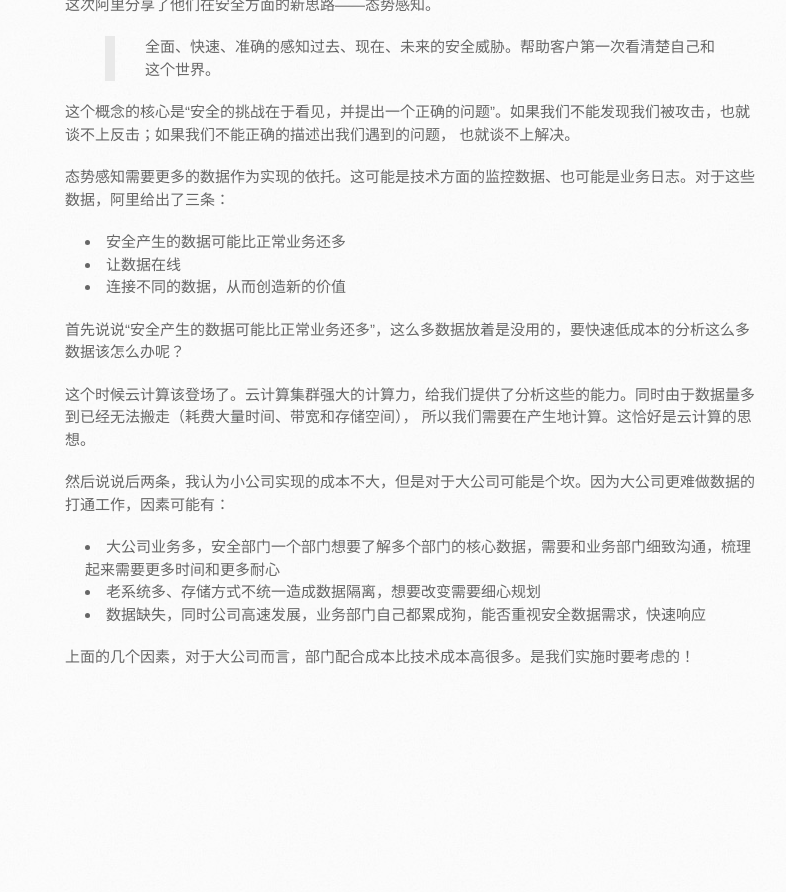
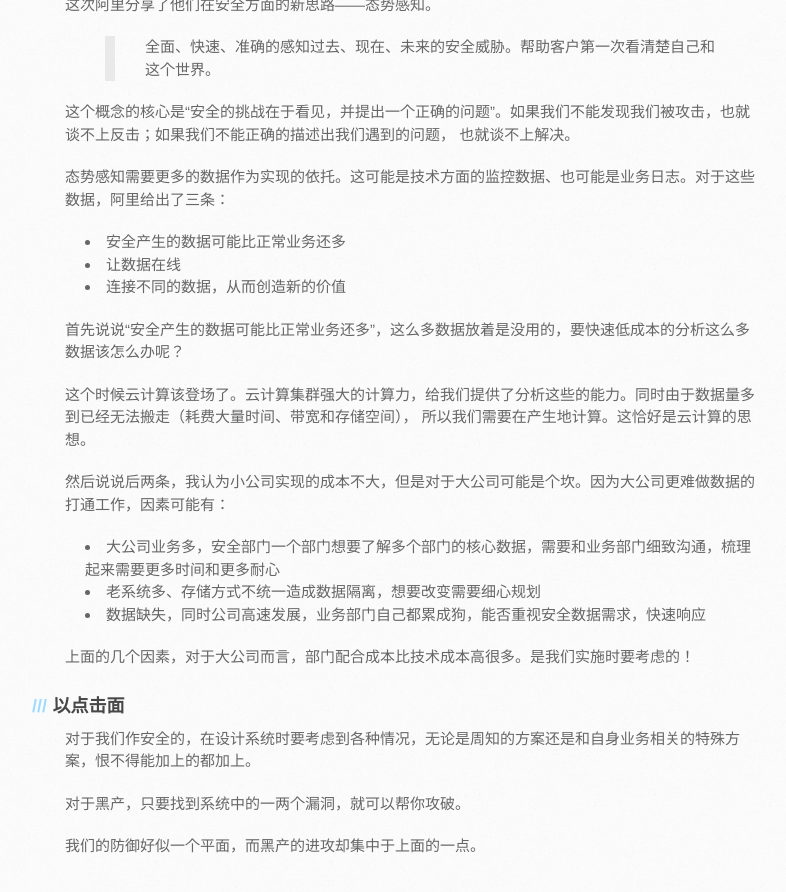
Before and after one commit to WalterInSH/walterinsh.github.io, a Jekyll site: the page built from _posts/2015-07-13-2015-alibaba-security-summit-review.md, in a window 1280 px wide and 900 px high, scrolled down 2683 px. Shown: the top 892 px of the window, without its empty margins (105-891 px from the left). Built offline with Jekyll 4.4.1, drawn with Linux system fonts in a browser that asks for light colours; some web fonts are replaced; Markdown is read by kramdown in place of the engine named in the settings; comment, search, counter and statistics services are not loaded; before the commit the page ends 3394 px from its top, so only the background shows below that.

Commit message:
add content

```diff
--- a/_posts/2015-07-13-2015-alibaba-security-summit-review.md
+++ b/_posts/2015-07-13-2015-alibaba-security-summit-review.md
@@ -113,3 +113,11 @@ APP运行时增加威胁感知。也就是APP会检测当前手机是否是ROOT
 * 数据缺失，同时公司高速发展，业务部门自己都累成狗，能否重视安全数据需求，快速响应
 
 上面的几个因素，对于大公司而言，部门配合成本比技术成本高很多。是我们实施时要考虑的！
+
+###以点击面
+
+对于我们作安全的，在设计系统时要考虑到各种情况，无论是周知的方案还是和自身业务相关的特殊方案，恨不得能加上的都加上。
+
+对于黑产，只要找到系统中的一两个漏洞，就可以帮你攻破。
+
+我们的防御好似一个平面，而黑产的进攻却集中于上面的一点。
```
